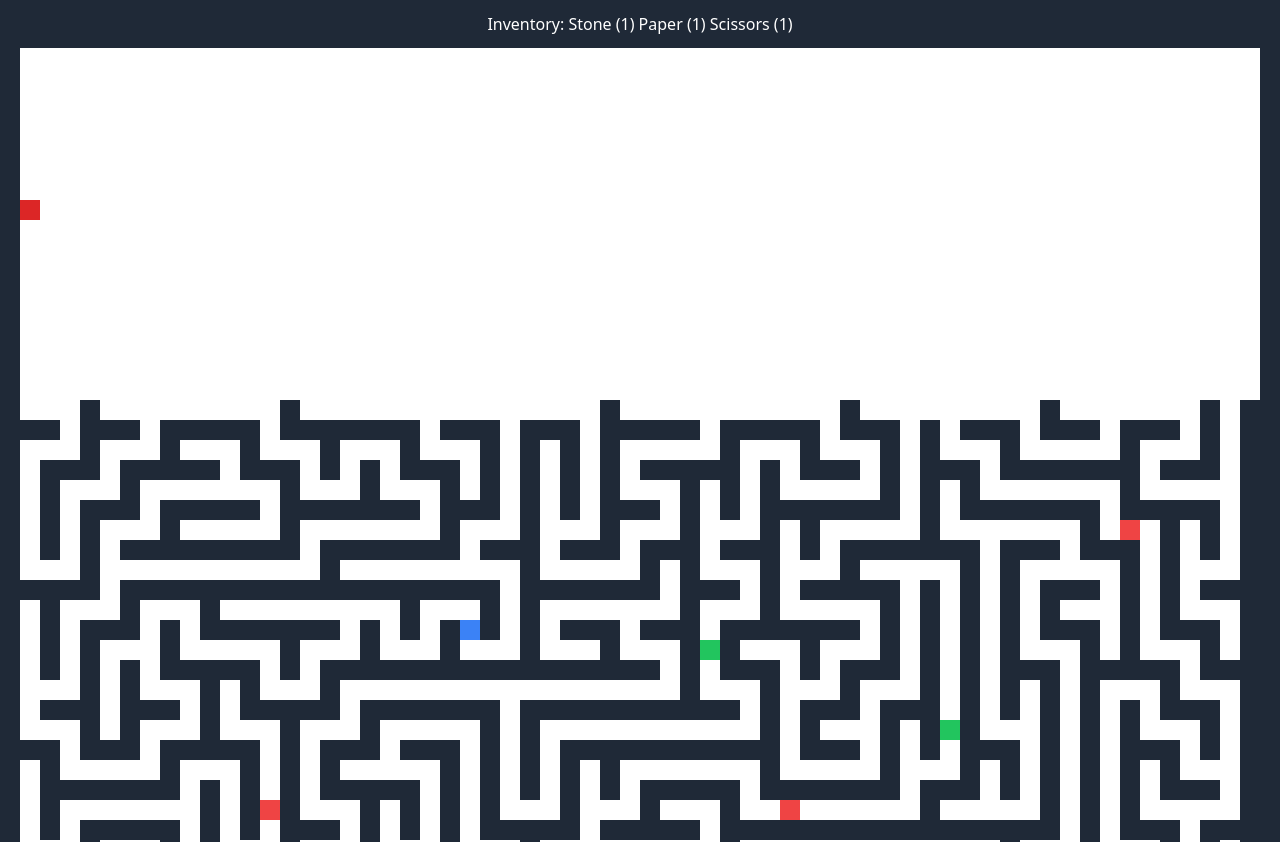
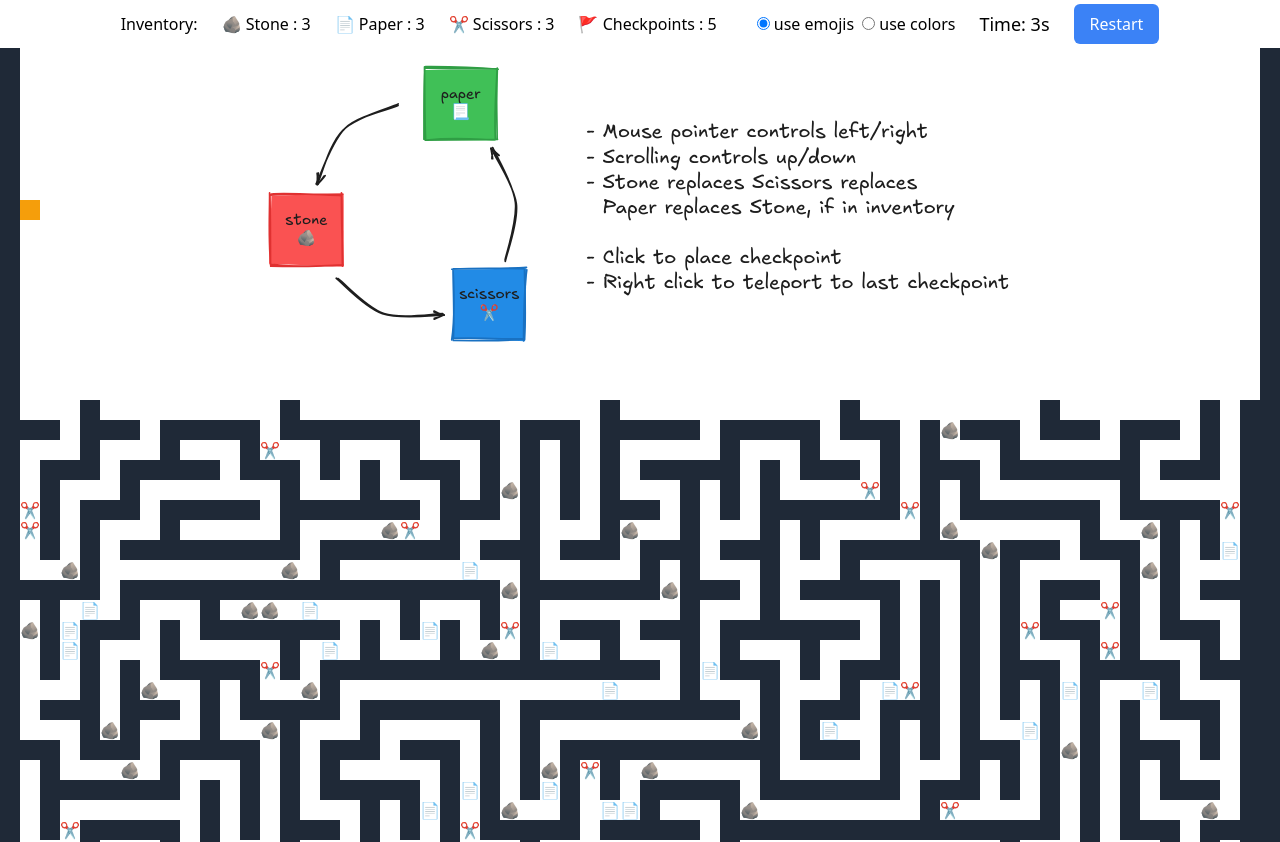
Before and after one commit to PriyavKaneria/a.maze.d, a SvelteKit app: page / in a window 1280 px wide. Shown: the top 842 px of the page. Built offline with nearby package versions, Linux system fonts and the light colour scheme.

Commit message:
Tutorial and desktop config complete

```diff
--- a/src/routes/+page.svelte
+++ b/src/routes/+page.svelte
@@ -2,11 +2,13 @@
 	import { onMount } from 'svelte';
 	import { browser } from '$app/environment';
 	import { tweened } from 'svelte/motion';
+	import StonePaperScissors from '$lib/stone-paper-scissor.svg';
 
-	let maze: Array<Array<number | string>> = [];
+	let maze: Array<Array<number | 'stone' | 'paper' | 'scissors' | 'checkpoint'>> = [];
 	let playerX = tweened(25, { duration: 0 });
 	let playerY = tweened(10, { duration: 0 });
-	let inventory = { stone: 1, paper: 1, scissors: 1 };
+	let inventory = { stone: 3, paper: 3, scissors: 3, checkpoints: 5 };
+	let checkpoints: { x: number; y: number; scrollY: number }[] = [];
 	let innerWidth = 0;
 	let innerHeight = 0;
 
@@ -14,6 +16,21 @@
 	let MAZE_HEIGHT = 150; // 450vh * 5 (assuming 1vh = 5px)
 	let CELL_SIZE = 20;
 	let EMPTY_ZONE_HEIGHT = 25; // 50vh * 5
+
+	let useEmojis = true;
+	let timerStarted = false;
+	$: timer = 0;
+	let timerInterval: number;
+	let freeRoam = false;
+	let showOverlay = false;
+	let overlayDiv: HTMLDivElement;
+
+	const startTimer = () => {
+		timer = 0;
+		timerInterval = setInterval(() => {
+			timer++;
+		}, 1000);
+	};
 
 	function generateMaze() {
 		maze = Array(MAZE_HEIGHT)
@@ -90,12 +107,18 @@
 
 		// Add items
 		const items = ['stone', 'paper', 'scissors'];
-		for (let i = 0; i < 30; i++) {
+		for (let i = 0; i < 400; i++) {
 			const x = Math.floor(Math.random() * (MAZE_WIDTH - 2)) + 1;
 			const y =
-				Math.floor(Math.random() * (MAZE_HEIGHT - EMPTY_ZONE_HEIGHT - 2)) + EMPTY_ZONE_HEIGHT + 1;
+				Math.floor(Math.random() * (MAZE_HEIGHT - 2 * EMPTY_ZONE_HEIGHT - 2)) +
+				EMPTY_ZONE_HEIGHT +
+				1;
 			if (maze[y][x] === 0) {
-				maze[y][x] = items[Math.floor(Math.random() * items.length)];
+				maze[y][x] = items[Math.floor(Math.random() * items.length)] as
+					| 'stone'
+					| 'paper'
+					| 'scissors'
+					| 'checkpoint';
 			}
 		}
 	}
@@ -103,6 +126,38 @@
 	function checkCollision(cellX: number, cellY: number): boolean {
 		if (cellX < 0 || cellX >= MAZE_WIDTH || cellY < 0 || cellY >= MAZE_HEIGHT) {
 			return true; // Treat out-of-bounds as collision
+		}
+
+		// Check if it is stone, paper, or scissors
+		if (typeof maze[cellY][cellX] === 'string') {
+			switch (maze[cellY][cellX]) {
+				case 'stone':
+					if (inventory.paper === 0) {
+						return true;
+					}
+					inventory.paper--;
+					inventory.stone++;
+					maze[cellY][cellX] = 0;
+					break;
+				case 'paper':
+					if (inventory.scissors === 0) {
+						return true;
+					}
+					inventory.scissors--;
+					inventory.paper++;
+					maze[cellY][cellX] = 0;
+					break;
+				case 'scissors':
+					if (inventory.stone === 0) {
+						return true;
+					}
+					inventory.stone--;
+					inventory.scissors++;
+					maze[cellY][cellX] = 0;
+					break;
+				default:
+					break;
+			}
 		}
 		return maze[cellY][cellX] === 1;
 	}
@@ -128,10 +183,25 @@
 				playerX.set(x);
 			}
 		}
+
+		// overlay
+		if (showOverlay) {
+			const radius = 5;
+			const x = $playerX * CELL_SIZE;
+			// consider scrolling
+			const y = $playerY * CELL_SIZE - window.scrollY;
+			overlayDiv.style.transition = 'clip-path 0.25s ease-out';
+			overlayDiv.style.clipPath = `circle(${radius * CELL_SIZE}px at ${x}px ${y}px)`;
+		}
 	}
 
 	let lastScrollPosition = 0;
+	let checkpointScroll = false;
 	function handleScroll(event: UIEvent) {
+		if (checkpointScroll) {
+			checkpointScroll = false;
+			return;
+		}
 		if (typeof window !== 'undefined') {
 			const newScrollY = window.scrollY;
 			const targetCellY = Math.floor(newScrollY / CELL_SIZE) + 10; // +10 is an offset, adjust as needed
@@ -140,20 +210,24 @@
 			if (targetCellY < $playerY) {
 				for (let y = $playerY - 1; y >= targetCellY; y--) {
 					if (checkCollision($playerX, y)) {
+						if (!freeRoam) {
 							window.scrollTo({
 								top: lastScrollPosition
 							});
 							break;
+						}
 					}
 					playerY.set(y);
 				}
 			} else if (targetCellY > $playerY) {
 				for (let y = $playerY + 1; y <= targetCellY; y++) {
 					if (checkCollision($playerX, y)) {
+						if (!freeRoam) {
 							window.scrollTo({
 								top: lastScrollPosition
 							});
 							break;
+						}
 					}
 					playerY.set(y);
 				}
@@ -162,6 +236,43 @@
 			handleMouseMove({ clientX: lastMousePosition });
 		}
 	}
+
+	const handleMouseDown = (event: MouseEvent) => {
+		if (event.detail > 1) {
+			// double click stop text selection
+			event.preventDefault();
+		}
+		// single left click places a yellow checkpoint at the player's current position
+		if (event.button === 0) {
+			if (inventory.checkpoints === 0) {
+				alert('You are out of checkpoints!');
+				return;
+			}
+			if (maze[$playerY][$playerX] === 'checkpoint') {
+				return;
+			}
+			maze[$playerY][$playerX] = 'checkpoint';
+			checkpoints.push({ x: $playerX, y: $playerY, scrollY: window.scrollY });
+			inventory.checkpoints--;
+		}
+	};
+
+	const handleRightClick = (event: MouseEvent) => {
+		event.preventDefault();
+		// right click moves the player to the last checkpoint
+		if (checkpoints.length > 0) {
+			const lastCheckpoint = checkpoints[checkpoints.length - 1];
+			playerX.set(lastCheckpoint.x);
+			playerY.set(lastCheckpoint.y);
+			checkpointScroll = true;
+			window.scrollTo({
+				top: lastCheckpoint.scrollY
+			});
+			maze[lastCheckpoint.y][lastCheckpoint.x] = 0; // remove the checkpoint
+			checkpoints.pop();
+			inventory.checkpoints++;
+		}
+	};
 
 	onMount(() => {
 		// set sizes
@@ -179,6 +290,45 @@
 			});
 		}
 	});
+
+	// cheat detection - if player has not moves at every Y position between start and end, they are cheating
+	let maxY = EMPTY_ZONE_HEIGHT;
+	playerY.subscribe((value) => {
+		if (value === maxY) {
+			maxY++;
+		}
+		// start timer
+		if (!timerStarted && value > EMPTY_ZONE_HEIGHT - 1) {
+			timerStarted = true;
+			startTimer();
+		}
+		// winning condition
+		if (!freeRoam && value >= MAZE_HEIGHT - EMPTY_ZONE_HEIGHT - 1) {
+			// cheat detection
+			if (maxY < MAZE_HEIGHT - EMPTY_ZONE_HEIGHT - 1) {
+				alert('Cheating detected! You did not complete the maze!');
+				location.reload();
+			}
+			alert('Congratulations! You completed the maze in ' + timer + ' seconds!');
+			clearInterval(timerInterval);
+			freeRoam = true;
+		}
+	});
+
+	const handleRestart = () => {
+		timerStarted = false;
+		timer = 0;
+		playerX.set(Math.floor(MAZE_WIDTH / 2));
+		playerY.set(10);
+		checkpointScroll = true;
+		window.scrollTo({
+			top: 0
+		});
+		checkpoints = [];
+		inventory = { stone: 3, paper: 3, scissors: 3, checkpoints: 5 };
+		generateMaze();
+		clearInterval(timerInterval);
+	};
 </script>
 
 <svelte:window
@@ -188,29 +338,144 @@
 	on:mousemove={handleMouseMove}
 />
 
-<div class="w-screen h-[350vh] pointer-events-none">
+<div class="w-screen h-[350vh] pointer-events-none select-none">
 	<div
-		class="fixed top-0 left-0 w-full h-12 bg-gray-800 text-white flex items-center justify-center z-10"
+		class="fixed top-0 left-0 w-full h-12 bg-white text-black flex items-center justify-center z-10 select-none gap-6"
 	>
-		Inventory: Stone ({inventory.stone}) Paper ({inventory.paper}) Scissors ({inventory.scissors})
+		<span>Inventory:</span>
+		<span class="flex gap-1">
+			{#if useEmojis}
+				🪨
+			{:else}
+				<span class="bg-red-500 w-5 h-5 flex justify-center items-center" />
+			{/if}
+			Stone : {inventory.stone}
+		</span>
+		<span class="flex gap-1">
+			{#if useEmojis}
+				📄
+			{:else}
+				<span class="bg-blue-500 w-5 h-5 flex justify-center items-center" />
+			{/if}
+			Paper : {inventory.paper}
+		</span>
+		<span class="flex gap-1">
+			{#if useEmojis}
+				✂️
+			{:else}
+				<span class="bg-green-500 w-5 h-5 flex justify-center items-center" />
+			{/if}
+			Scissors : {inventory.scissors}
+		</span>
+		<span class="flex gap-1">
+			{#if useEmojis}
+				🚩
+			{:else}
+				<span class="bg-yellow-500 w-5 h-5 flex justify-center items-center" />
+			{/if}
+			Checkpoints : {inventory.checkpoints}
+		</span>
+
+		<!-- radio button group for emojis/color -->
+		<div class="flex gap-2 ml-4 pointer-events-auto cursor-pointer z-20">
+			<label>
+				<input
+					type="radio"
+					name="useEmojis"
+					checked={useEmojis}
+					on:change={() => {
+						useEmojis = true;
+					}}
+				/>
+				use emojis
+			</label>
+			<label>
+				<input
+					type="radio"
+					name="useEmojis"
+					checked={!useEmojis}
+					on:change={() => {
+						useEmojis = false;
+					}}
+				/>
+				use colors
+			</label>
 		</div>
-	<div class="absolute top-0 left-0 w-screen h-[350vh]">
+		{#if freeRoam}
+			<button
+				class="bg-red-500 text-white px-4 py-2 rounded-md pointer-events-auto cursor-pointer"
+				on:click={() => {
+					location.reload();
+				}}
+			>
+				Play again
+			</button>
+		{:else if timerStarted}
+			<span class="text-lg">Time: {timer}s</span>
+			<button
+				class="bg-blue-500 text-white px-4 py-2 rounded-md pointer-events-auto cursor-pointer"
+				on:click={handleRestart}
+			>
+				Restart
+			</button>
+		{/if}
+		<!-- <button
+			class="bg-red-600 text-white px-4 py-2 rounded-md pointer-events-auto cursor-pointer"
+			on:click={() => {
+				showOverlay = true;
+				handleRestart();
+			}}
+		>
+			Hard mode
+		</button> -->
+	</div>
+	<div class="flex justify-center items-start">
+		<img
+			alt="Stone(red) replaces Scissors(blue) replaces Paper(green) replaces stone, click to place checkpoint, right click to teleport to last checkpoint"
+			src={StonePaperScissors}
+			class="absolute top-16 h-[35%] pointer-events-none select-none"
+		/>
+	</div>
+	<div
+		class="absolute top-0 left-0 w-screen h-[350vh] pointer-events-auto"
+		aria-hidden="true"
+		on:mousedown={handleMouseDown}
+		on:contextmenu={handleRightClick}
+	>
 		{#each maze as row, y}
 			<div class="flex">
 				{#each row as cell, x}
 					<div
-						class="w-5 h-5"
+						class="w-5 h-5 text-center items-center justify-center flex overflow-visible"
 						class:bg-gray-800={cell === 1}
-						class:bg-red-500={cell === 'stone'}
-						class:bg-blue-500={cell === 'paper'}
-						class:bg-green-500={cell === 'scissors'}
-					/>
+						class:bg-red-500={cell === 'stone' && !useEmojis}
+						class:bg-blue-500={cell === 'paper' && !useEmojis}
+						class:bg-green-500={cell === 'scissors' && !useEmojis}
+						class:bg-yellow-500={cell === 'checkpoint' && !useEmojis}
+					>
+						{#if useEmojis}
+							{#if cell === 'stone'}
+								🪨
+							{:else if cell === 'paper'}
+								📄
+							{:else if cell === 'scissors'}
+								✂️
+							{:else if cell === 'checkpoint'}
+								🚩
+							{/if}
+						{/if}
+					</div>
 				{/each}
 			</div>
 		{/each}
 		<div
-			class="absolute w-5 h-5 bg-red-600 transition-all duration-100 ease-out"
+			class="absolute w-5 h-5 bg-amber-500 transition-all duration-100 ease-out"
 			style="left: {$playerX * CELL_SIZE}px; top: {$playerY * CELL_SIZE}px;"
 		></div>
 	</div>
 </div>
+
+<!-- {#if showOverlay} -->
+<!-- Only a circular radius of maze is visible -->
+<!-- <div class="fixed top-0 left-0 w-screen h-screen bg-black z-10" bind:this={overlayDiv}></div>
+{/if} -->
```
Also changed, not shown: src/lib/stone-paper-scissor.svg (added). Lines whose indentation alone changed are shown as unchanged.
